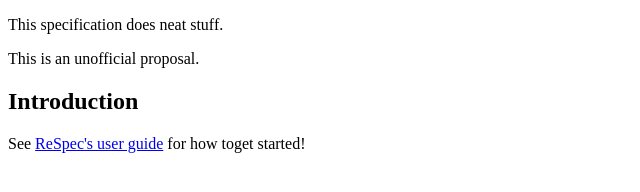
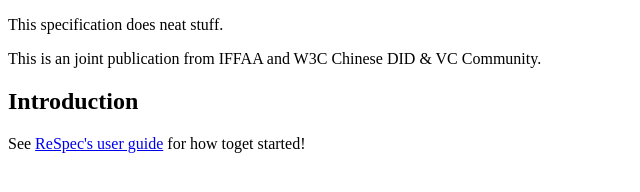
Before and after one commit to w3c-cg/cndid, a plain HTML site: page index.html in a window 1280 px wide. Shown: the whole page, without its empty margins (0-640 px from the left). Drawn offline with Linux system fonts and the light colour scheme.

Commit message:
Update index.html

```diff
--- a/index.html
+++ b/index.html
@@ -2,7 +2,7 @@
 <html lang="en">
   <head>
     <meta charset="utf-8">
-    <title>Spec proposal</title>
+    <title>Chinese DID & VC Community Report</title>
     <script src="https://www.w3.org/Tools/respec/respec-w3c" class="remove"></script>
     <script class='remove'>
       // See https://github.com/w3c/respec/wiki/ for how to configure ReSpec
@@ -23,7 +23,7 @@
     </section>
     <section id="sotd">
       <p>
-        This is an unofficial proposal.
+        This is an joint publication from IFFAA and W3C Chinese DID & VC Community.
       </p>
     </section>
 
```
